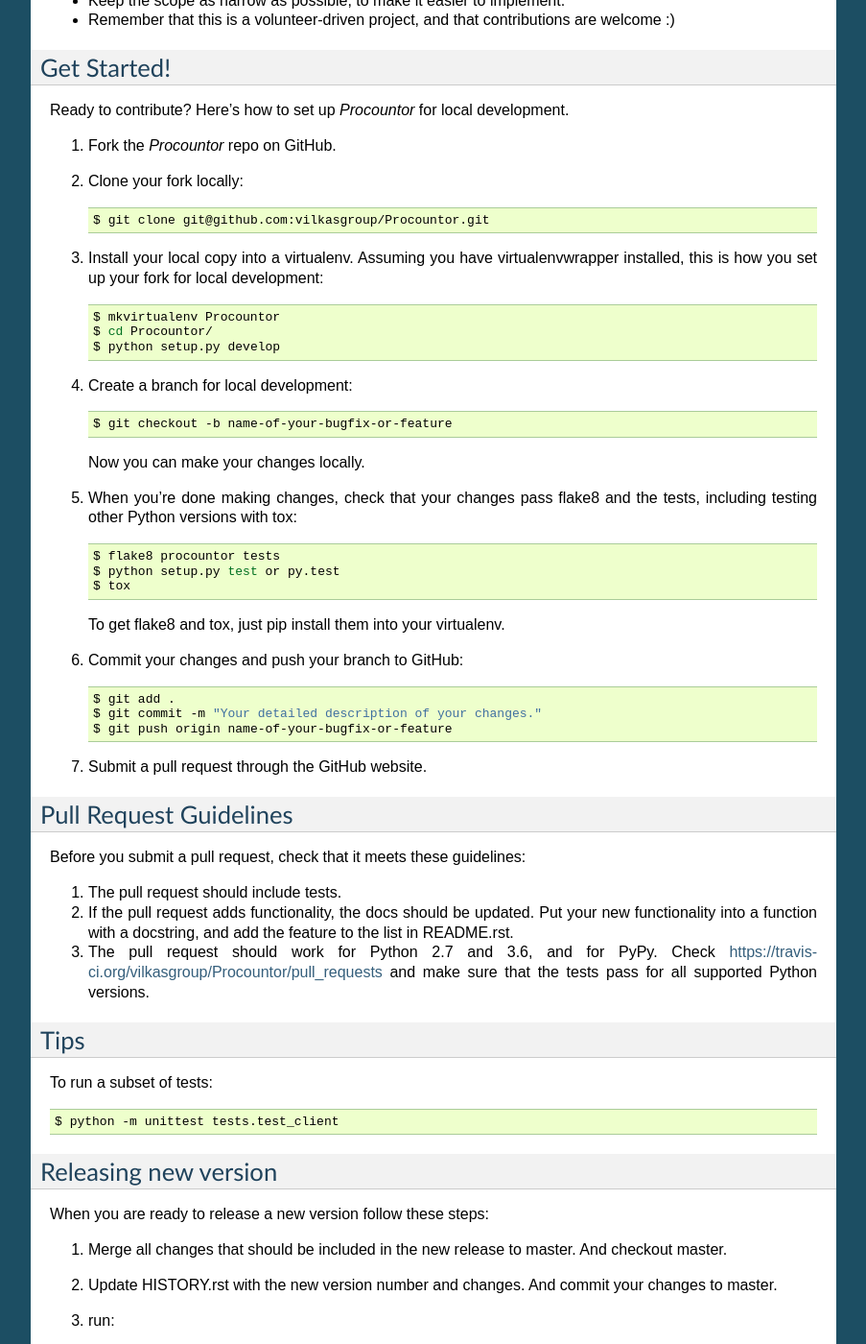
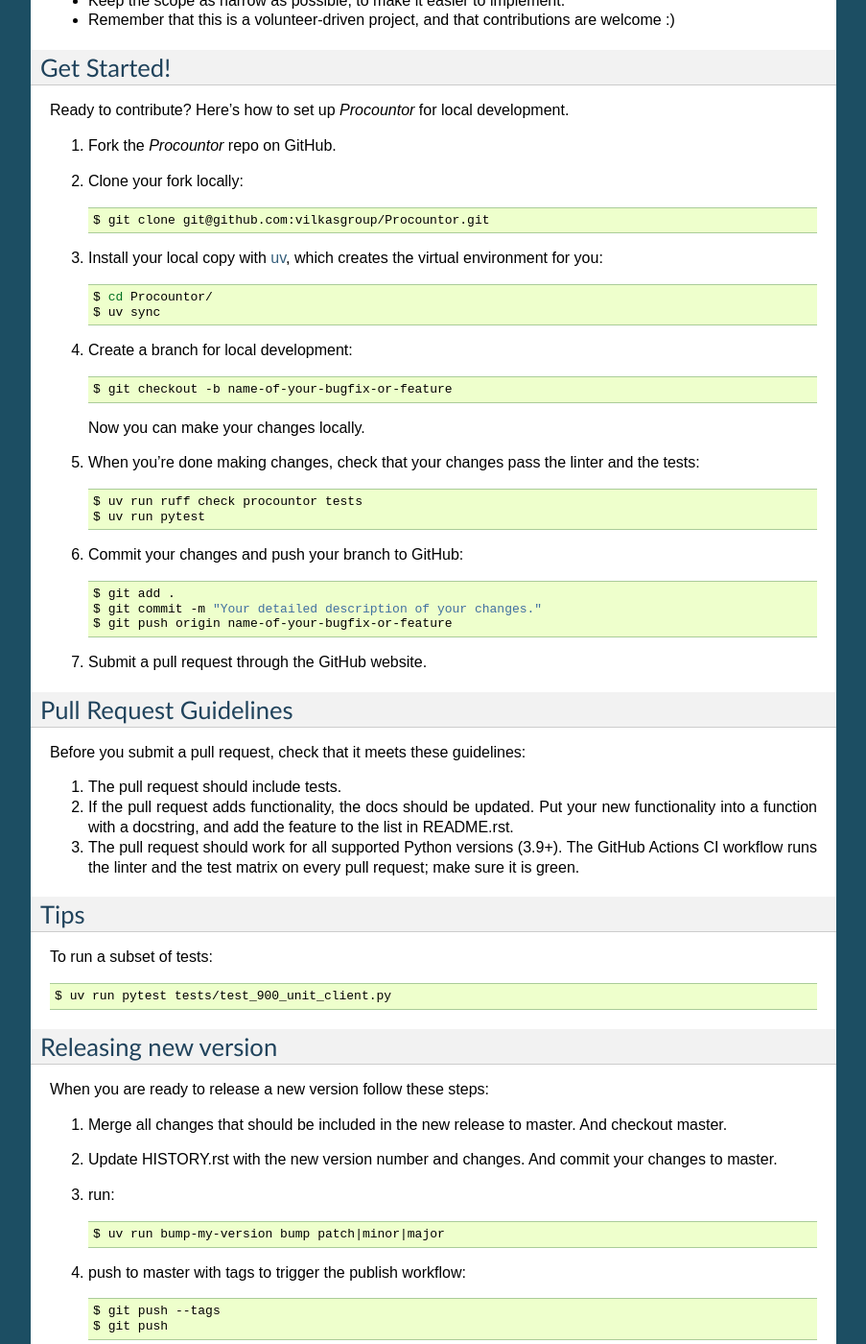
Before and after one commit to vilkasgroup/Procountor, a Sphinx documentation site: the page built from docs/source/contributing.rst, in a window 1280 px wide and 1400 px high, scrolled down 942 px. Shown: the whole window at 96% size, without its empty margins (198-1101 px from the left). Built offline with Sphinx 7.4.7, drawn with Linux system fonts in a browser that asks for light colours; some of the changed text lies outside the part shown.

Commit message:
Polish: docs/contributing updates and safe code cleanup
Non-breaking follow-ups to the tooling modernization:

* docs/source/conf.py now reads the version from the package instead of a
  hardcoded 0.0.1.
* CONTRIBUTING.rst updated for the uv-based workflow (drop virtualenv/setup.py/
  tox/travis/bumpversion references, Python 2.7/3.6 support note).
* Replace the mutable default argument in Client._create_endpoint with a None
  sentinel.

Co-Authored-By: Claude Opus 4.8 <noreply@anthropic.com>

```diff
--- a/CONTRIBUTING.rst
+++ b/CONTRIBUTING.rst
@@ -64,11 +64,11 @@ Ready to contribute? Here's how to set up `Procountor` for local development.
 
     $ git clone git@github.com:vilkasgroup/Procountor.git
 
-3. Install your local copy into a virtualenv. Assuming you have virtualenvwrapper installed, this is how you set up your fork for local development::
+3. Install your local copy with `uv <https://docs.astral.sh/uv/>`_, which
+   creates the virtual environment for you::
 
-    $ mkvirtualenv Procountor
     $ cd Procountor/
-    $ python setup.py develop
+    $ uv sync
 
 4. Create a branch for local development::
 
@@ -76,13 +76,11 @@ Ready to contribute? Here's how to set up `Procountor` for local development.
 
    Now you can make your changes locally.
 
-5. When you're done making changes, check that your changes pass flake8 and the tests, including testing other Python versions with tox::
+5. When you're done making changes, check that your changes pass the linter and
+   the tests::
 
-    $ flake8 procountor tests
-    $ python setup.py test or py.test
-    $ tox
-
-   To get flake8 and tox, just pip install them into your virtualenv.
+    $ uv run ruff check procountor tests
+    $ uv run pytest
 
 6. Commit your changes and push your branch to GitHub::
 
@@ -101,16 +99,16 @@ Before you submit a pull request, check that it meets these guidelines:
 2. If the pull request adds functionality, the docs should be updated. Put
    your new functionality into a function with a docstring, and add the
    feature to the list in README.rst.
-3. The pull request should work for Python 2.7 and 3.6, and for PyPy. Check
-   https://travis-ci.org/vilkasgroup/Procountor/pull_requests
-   and make sure that the tests pass for all supported Python versions.
+3. The pull request should work for all supported Python versions (3.9+).
+   The GitHub Actions CI workflow runs the linter and the test matrix on every
+   pull request; make sure it is green.
 
 Tips
 ----
 
 To run a subset of tests::
 
-    $ python -m unittest tests.test_client
+    $ uv run pytest tests/test_900_unit_client.py
 
 
 Releasing new version
@@ -124,11 +122,11 @@ When you are ready to release a new version follow these steps:
    changes to master.
 3. run::
 
-    $ bumpversion patch|minor|major
+    $ uv run bump-my-version bump patch|minor|major
 
-4. push to master with tags to trigger travis deploy::
+4. push to master with tags to trigger the publish workflow::
 
     $ git push --tags
     $ git push
 
-Travis will build the tag and when it is successfull will also deploy to pypi
+The GitHub Action will build the tag and, when successful, deploy to PyPI.
--- a/docs/source/conf.py
+++ b/docs/source/conf.py
@@ -56,10 +56,13 @@ author = 'Joonas Maliniemi'
 # |version| and |release|, also used in various other places throughout the
 # built documents.
 #
+# The version info is read from the package so it stays in sync with releases.
+from procountor import __version__  # noqa: E402
+
 # The short X.Y version.
-version = '0.0.1'
+version = '.'.join(__version__.split('.')[:2])
 # The full version, including alpha/beta/rc tags.
-release = '0.0.1'
+release = __version__
 
 # The language for content autogenerated by Sphinx. Refer to documentation
 # for a list of supported languages.
```
Also changed, not shown: 1 other file.
